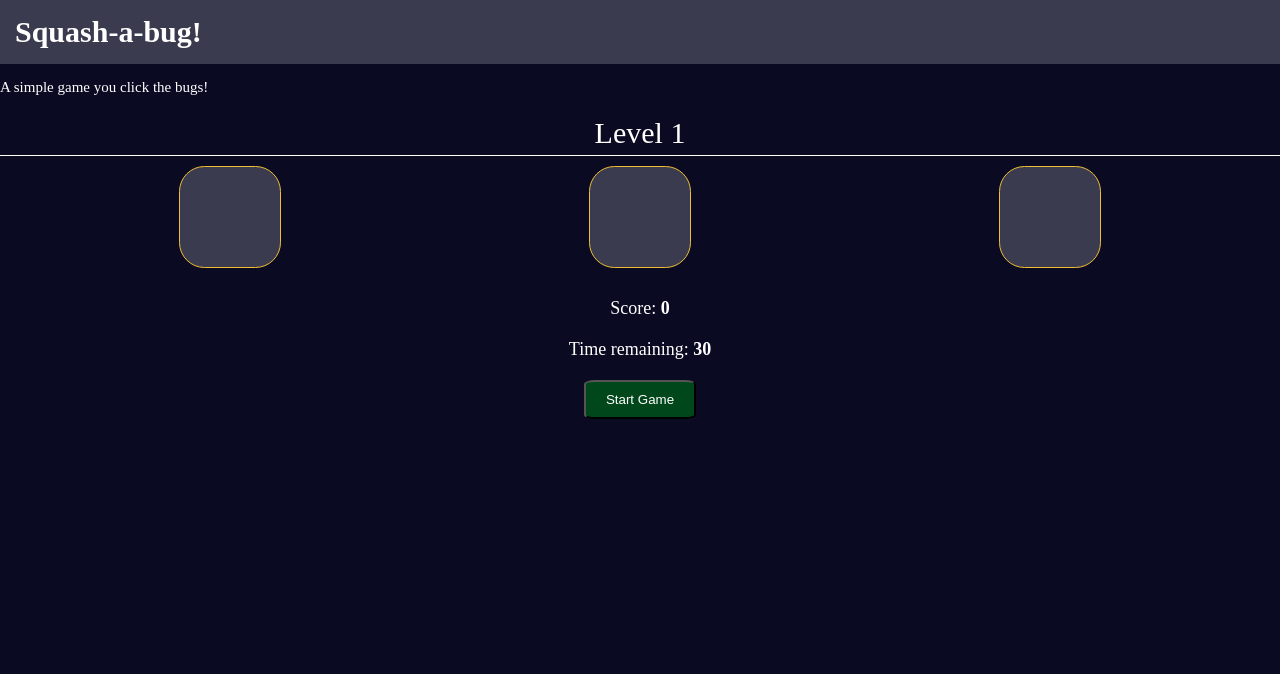
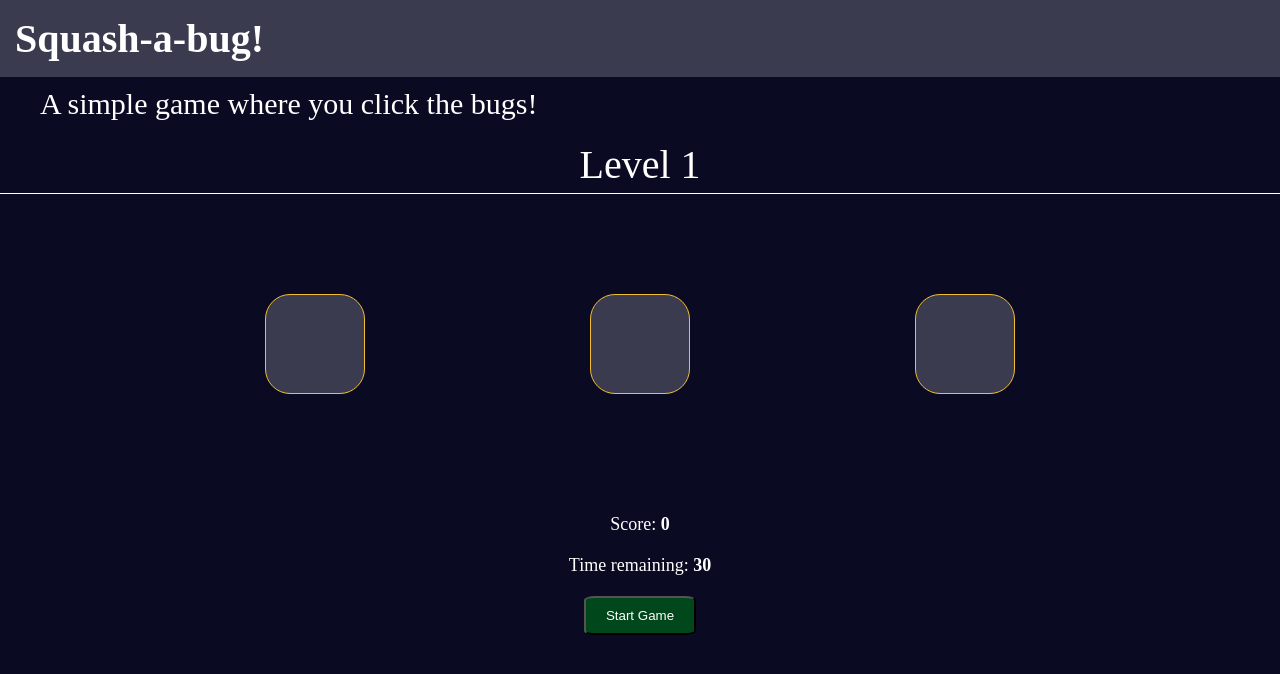
Before and after one commit to department19/FAC-Game, a website: page index.html in a window 1280 px wide. Drawn offline with Linux system fonts and the light colour scheme.

Commit message:
adjusted UI a little

```diff
--- a/index.html
+++ b/index.html
@@ -10,7 +10,7 @@
   <div id="headerbox">
     <h1 id="header">Squash-a-bug!</h1>
   </div>
-  <div><p id="description">A simple game you click the bugs!</p></div>
+  <div><p id="description">A simple game where you click the bugs!</p></div>
   <div id="level" class="ui">Level <span id="level-value">1</span></div>
   <div id="game-area">
     <!-- Grid of holes -->
--- a/script.js
+++ b/script.js
@@ -37,7 +37,7 @@ document.addEventListener("DOMContentLoaded", function() {
     // selecting the holes from an array, this method is scaleable
     randomHole.classList.add("mole");
     randomHole.appendChild(mole);
-    // this set timeout makes it so the mole appears for a set period?
+    // this set timeout makes it so the mole appears for a set period
     setTimeout(
         () => {
           randomHole.classList.remove("mole");
@@ -60,7 +60,7 @@ document.addEventListener("DOMContentLoaded", function() {
       time--;
       timerDisplay.textContent = time;
       if (time <= 0 || isGameRunning == false) {
-        clearInterval(timer); // this is moved here to fix timer bug not resetting to 30
+        clearInterval(timer); // this is here to fix timer bug not resetting to 30
         // resetGame();
       }
     }, 1000);
--- a/styles.css
+++ b/styles.css
@@ -1,6 +1,9 @@
-/* * {
-    outline: 1px red dashed;
-} */
+* {
+    /* outline: 1px red dashed; */
+    margin: 0;
+    padding: 0;
+    box-sizing: border-box;
+}
 
 :root {
     --bg1: #0a0a23;
@@ -12,7 +15,6 @@
 }
 
 html {
-    padding: 0;
     font-size: 10px;
     /* font-family: Verdana, Geneva, Tahoma, sans-serif; */
 }
@@ -20,45 +22,50 @@ html {
 body {
     background-color: var(--bg1);
     color: var(--text1);
-    margin: 0;
-    padding: 0;
-    width: 100vw;
 }
 
 #headerbox {
-    margin: 0;
     padding: 0.5rem;
     background-color: var(--bg4);
 }
 
 #header {
     margin: 1rem 1rem;
-    font-size: 3rem;
+    font-size: 4rem;
 }
 
 #description {
-    font-size: 1.5rem;
+    font-size: 3rem;
+    margin-top: 1rem;
+    margin-left: 4rem;
 }
 
 .ui {
     text-align: center;
-    font-size: 18px;
+    font-size: 1.8rem;
     margin-top: 20px;
 }
 
 #level {
     border-bottom: 1px solid var(--text1);
     padding-bottom: 0.5rem;
-    font-size: 3rem;
+    font-size: 4rem;
 }
 
 #game-area {
-    margin: auto 2rem;
+    position: relative;
+    top: 0;
+    left: 50%;
+    transform: translateX(-50%);
+    /* outline: 1px dashed purple; */
+    width: 100rem;
+    /* margin: auto 2rem; */
     display: flex;
     flex-wrap: wrap;
-    justify-content: space-around;
-    padding: 1rem;
-    gap: 1rem;
+    /* align-items: center; */
+    justify-content: space-evenly;
+    padding: 10rem;
+    gap:20rem;
 }
 
 .hole {
```
Also changed, not shown: README.md.
